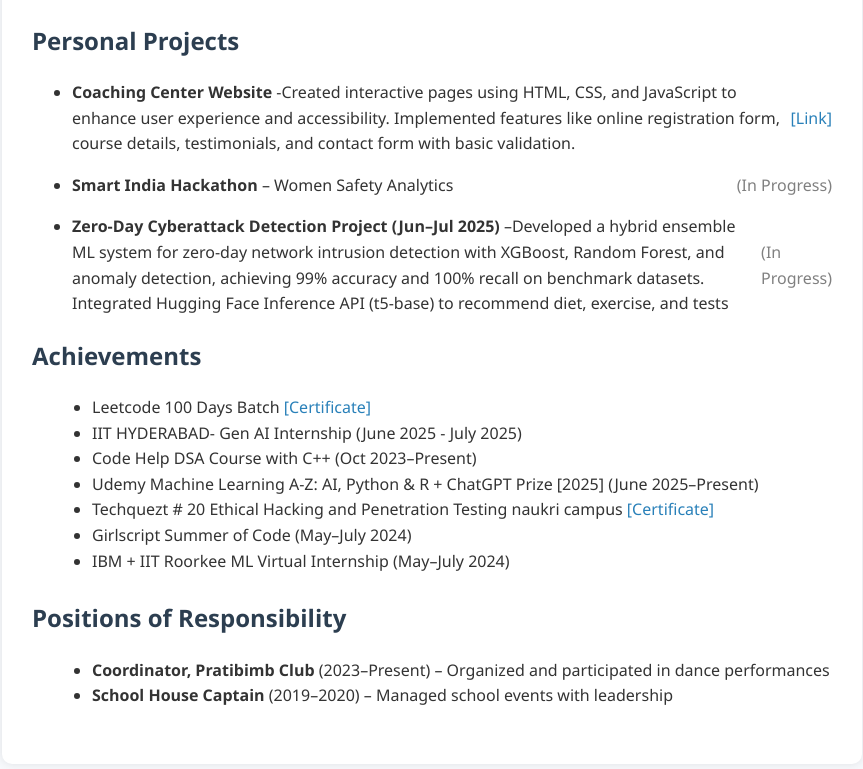
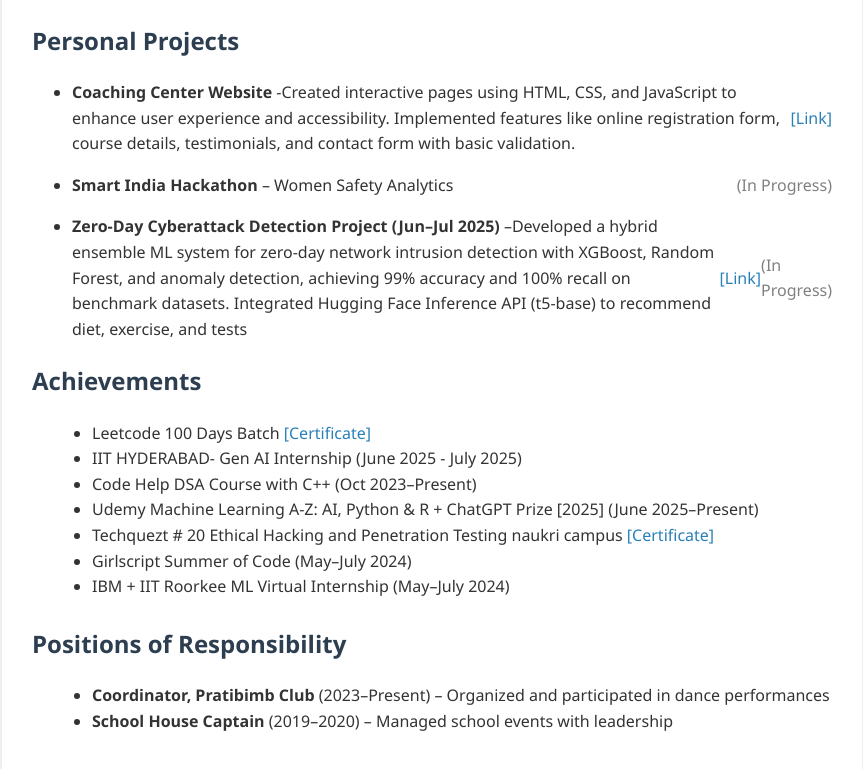
Before and after one commit to ShikhaRaj15071/resume, a plain HTML site: page index.html in a window 1280 px wide. Shown: the part 951-1720 px from the top of the page, without its empty margins (208-1071 px from the left). Drawn offline with Linux system fonts and the light colour scheme.

Commit message:
Update index.html

```diff
--- a/index.html
+++ b/index.html
@@ -74,6 +74,7 @@ Implemented features like online registration form, course details, testimonials
       <span><strong>Zero-Day Cyberattack Detection Project (Jun–Jul 2025)
 </strong> –Developed a hybrid ensemble ML system for zero-day network intrusion detection with XGBoost, Random Forest, and anomaly detection, achieving 99% accuracy and 100% recall on benchmark datasets.
 Integrated Hugging Face Inference API (t5-base) to recommend diet, exercise, and tests</span>
+       <a href="https://www.kaggle.com/code/shrutikeshri17/zero-day-attack">[Link]</a>
       <span class="status">(In Progress)</span>
     </div>
   </li>
```
